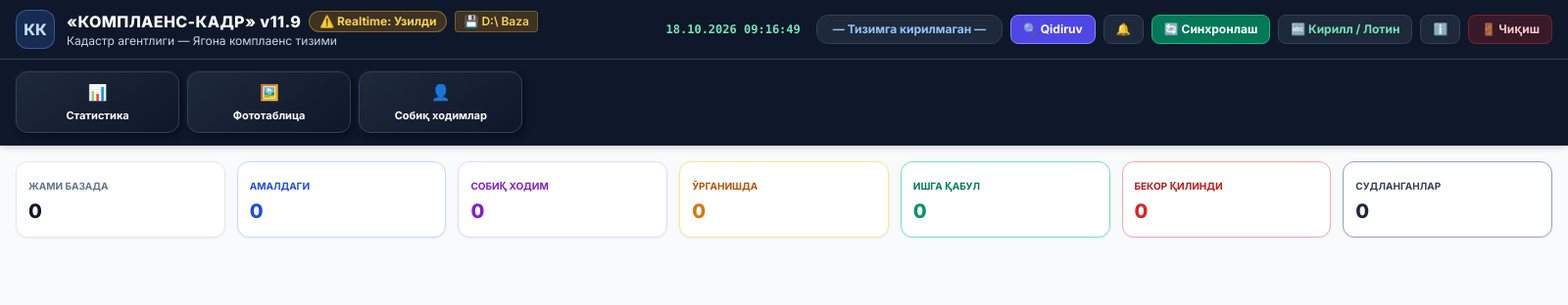
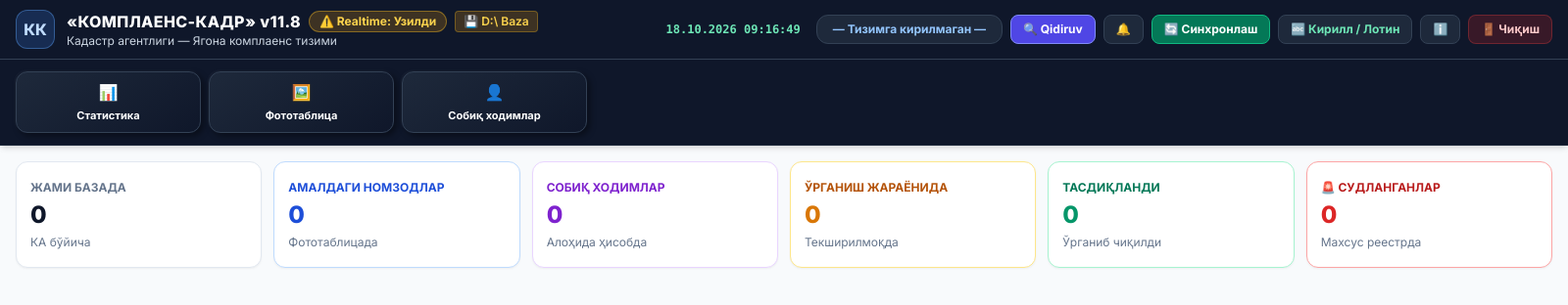
Before and after one commit to muxriddinelbegiyev2222-blip/Komplayens_Kadr, an Electron app: page index.html in a window 1600 px wide. Shown: the whole page at 98% size. Drawn offline with nearby package versions, Linux system fonts and the light colour scheme; no server answers.

Commit message:
Update index.html

```diff
--- a/index.html
+++ b/index.html
@@ -3,7 +3,7 @@
 <head>
   <meta charset="UTF-8" />
   <meta name="viewport" content="width=device-width, initial-scale=1.0" />
-  <title>«КОМПЛАЕНС-КАДР» v11.9 FINAL — Кадастр агентлиги</title>
+  <title>«КОМПЛАЕНС-КАДР» v11.8 FINAL — Кадастр агентлиги</title>
 
   <script src="https://cdn.tailwindcss.com"></script>
   <script src="https://cdn.jsdelivr.net/npm/@supabase/supabase-js@2"></script>
@@ -75,10 +75,9 @@
 
 <body class="min-h-screen flex flex-col bg-slate-50 transition-colors">
 
-  <!-- LOGIN OYNASI -->
+  <!-- LOGIN -->
   <div id="loginOverlay" class="fixed inset-0 z-[100] bg-slate-900/80 flex items-center justify-center p-4 hidden">
     <div class="bg-white rounded-2xl shadow-2xl border border-slate-200 max-w-lg w-full overflow-hidden">
-
       <div class="bg-gradient-to-r from-blue-900 via-blue-800 to-blue-900 px-6 py-5 text-white border-b border-blue-500/30 flex items-center justify-between">
         <div class="flex items-center gap-3.5">
           <div class="w-12 h-12 rounded-xl bg-white/10 border border-white/30 flex items-center justify-center font-extrabold text-xl text-white">
@@ -86,7 +85,7 @@
           </div>
           <div>
             <span class="text-xs uppercase tracking-widest text-blue-200 font-bold block">Кадастр агентлиги</span>
-            <h2 class="text-xl font-extrabold tracking-tight">«КОМПЛАЕНС-КАДР» v11.9</h2>
+            <h2 class="text-xl font-extrabold tracking-tight">«КОМПЛАЕНС-КАДР» v11.8</h2>
           </div>
         </div>
         <span class="text-xs bg-emerald-500/20 text-emerald-200 border border-emerald-400/30 px-2.5 py-1 rounded-full font-semibold">⚡ Realtime</span>
@@ -112,17 +111,17 @@
     </div>
   </div>
 
-  <!-- HEADER (Yuqori qism) -->
+  <!-- HEADER -->
   <header class="bg-slate-900 text-white border-b border-slate-800 sticky top-0 z-30 no-print shadow-md">
+    <div class="w-full px-4 py-2.5 flex flex-wrap items-center justify-between gap-3">
 
-    <div class="w-full px-4 py-2.5 flex flex-wrap items-center justify-between gap-3">
       <div class="flex items-center gap-3">
         <div class="w-10 h-10 rounded-xl bg-blue-500/20 border border-blue-400/40 flex items-center justify-center font-extrabold text-blue-200 text-base">
           КК
         </div>
         <div>
           <div class="flex items-center gap-2 flex-wrap">
-            <span class="font-extrabold text-base tracking-wide text-white">«КОМПЛАЕНС-КАДР» v11.9</span>
+            <span class="font-extrabold text-base tracking-wide text-white">«КОМПЛАЕНС-КАДР» v11.8</span>
             <span id="cloudSyncBadge" class="text-xs bg-slate-500/20 text-slate-300 border border-slate-400/40 px-2.5 py-0.5 rounded-full font-bold">
               <span class="realtime-dot"></span> Уланмоқда...
             </span>
@@ -176,8 +175,7 @@
         <div id="roleBannerText" class="text-sm font-semibold text-blue-300"></div>
       </div>
 
-      <div class="grid grid-cols-4 md:grid-cols-9 gap-2 w-full px-2 pb-1" id="mainNavGrid">
-
+      <div class="grid grid-cols-4 md:grid-cols-8 gap-2 w-full px-2 pb-1" id="mainNavGrid">
         <button id="tabBtnDashboard" onclick="switchTab('dashboard')" class="nav-card rounded-xl p-2 text-[11px] font-bold text-white flex flex-col items-center justify-center gap-1">
           <span class="text-base">📊</span> Статистика
         </button>
@@ -188,10 +186,6 @@
 
         <button id="tabBtnFormer" onclick="switchTab('former')" class="nav-card rounded-xl p-2 text-[11px] font-bold text-white flex flex-col items-center justify-center gap-1">
           <span class="text-base">👤</span> Собиқ ходимлар
-        </button>
-
-        <button id="tabBtnHired" onclick="switchTab('hired')" class="nav-card rounded-xl p-2 text-[11px] font-bold text-white flex flex-col items-center justify-center gap-1" style="display:none;">
-          <span class="text-base">✅</span> Ишга қабул қилинганлар
         </button>
 
         <button id="tabBtnIts" onclick="switchTab('its')" class="nav-card rounded-xl p-2 text-[11px] font-bold text-white flex flex-col items-center justify-center gap-1" style="display:none;">
@@ -213,12 +207,11 @@
         <button id="tabBtnSettings" onclick="switchTab('settings')" class="nav-card rounded-xl p-2 text-[11px] font-bold text-white flex flex-col items-center justify-center gap-1" style="display:none;">
           <span class="text-base">💾</span> Созламалар
         </button>
-
       </div>
     </div>
   </header>
 
-  <!-- NOTIFICATIONS PANEL -->
+  <!-- NOTIFICATIONS -->
   <div id="notificationPanel" class="fixed top-24 right-4 z-[80] bg-white rounded-2xl shadow-2xl border border-slate-200 w-96 max-h-[600px] overflow-hidden hidden">
     <div class="bg-blue-900 text-white px-4 py-3 flex items-center justify-between">
       <div class="flex items-center gap-2">
@@ -233,43 +226,45 @@
     </div>
     <div id="notificationList" class="overflow-y-auto max-h-[520px] p-3"></div>
   </div>
-    <!-- MAIN QISM (Barcha sahifalar) -->
+
+  <!-- MAIN -->
   <main class="w-full flex-1 px-4 py-4 space-y-4 no-print">
 
-        <!-- YANGI KPI CARDS (7 TA KARTOCHKA) -->
-    <div class="grid grid-cols-2 sm:grid-cols-4 lg:grid-cols-7 gap-3">
-      <div class="bg-white rounded-xl p-3 border border-slate-200 shadow-sm">
-        <span class="text-[10px] font-bold text-slate-500 uppercase">Жами базада</span>
-        <div class="text-xl font-extrabold text-slate-900 mt-0.5" id="kpiTotal">0</div>
+    <!-- KPI CARDS -->
+    <div class="grid grid-cols-2 sm:grid-cols-3 lg:grid-cols-6 gap-3">
+      <div class="bg-white rounded-xl p-3.5 border border-slate-200 shadow-sm">
+        <span class="text-xs font-bold text-slate-500 uppercase">Жами базада</span>
+        <div class="text-2xl font-extrabold text-slate-900 mt-0.5" id="kpiTotal">0</div>
+        <span class="text-xs text-slate-500">КА бўйича</span>
       </div>
-      <div class="bg-white rounded-xl p-3 border border-blue-200 shadow-sm">
-        <span class="text-[10px] font-bold text-blue-700 uppercase">Амалдаги</span>
-        <div class="text-xl font-extrabold text-blue-700 mt-0.5" id="kpiCurrent">0</div>
+      <div class="bg-white rounded-xl p-3.5 border border-blue-200 shadow-sm">
+        <span class="text-xs font-bold text-blue-700 uppercase">Амалдаги номзодлар</span>
+        <div class="text-2xl font-extrabold text-blue-700 mt-0.5" id="kpiCurrent">0</div>
+        <span class="text-xs text-slate-500">Фототаблицада</span>
       </div>
-      <div class="bg-white rounded-xl p-3 border border-purple-200 shadow-sm">
-        <span class="text-[10px] font-bold text-purple-700 uppercase">Собиқ ходим</span>
-        <div class="text-xl font-extrabold text-purple-700 mt-0.5" id="kpiFormer">0</div>
+      <div class="bg-white rounded-xl p-3.5 border border-purple-200 shadow-sm">
+        <span class="text-xs font-bold text-purple-700 uppercase">Собиқ ходимлар</span>
+        <div class="text-2xl font-extrabold text-purple-700 mt-0.5" id="kpiFormer">0</div>
+        <span class="text-xs text-slate-500">Алоҳида ҳисобда</span>
       </div>
-      <div class="bg-white rounded-xl p-3 border border-amber-200 shadow-sm">
-        <span class="text-[10px] font-bold text-amber-700 uppercase">Ўрганишда</span>
-        <div class="text-xl font-extrabold text-amber-600 mt-0.5" id="kpiInProcess">0</div>
+      <div class="bg-white rounded-xl p-3.5 border border-amber-200 shadow-sm">
+        <span class="text-xs font-bold text-amber-700 uppercase">Ўрганиш жараёнида</span>
+        <div class="text-2xl font-extrabold text-amber-600 mt-0.5" id="kpiInProcess">0</div>
+        <span class="text-xs text-slate-500">Текширилмоқда</span>
       </div>
-      <!-- YANGI NATIJA KARTOCHKASI -->
-      <div class="bg-white rounded-xl p-3 border border-emerald-300 shadow-sm">
-        <span class="text-[10px] font-bold text-emerald-700 uppercase">Ишга қабул</span>
-        <div class="text-xl font-extrabold text-emerald-600 mt-0.5" id="kpiHired">0</div>
+      <div class="bg-white rounded-xl p-3.5 border border-emerald-200 shadow-sm">
+        <span class="text-xs font-bold text-emerald-700 uppercase">Тасдиқланди</span>
+        <div class="text-2xl font-extrabold text-emerald-600 mt-0.5" id="kpiApproved">0</div>
+        <span class="text-xs text-slate-500">Ўрганиб чиқилди</span>
       </div>
-      <div class="bg-white rounded-xl p-3 border border-red-300 shadow-sm">
-        <span class="text-[10px] font-bold text-red-700 uppercase">Бекор қилинди</span>
-        <div class="text-xl font-extrabold text-red-600 mt-0.5" id="kpiRejected">0</div>
-      </div>
-      <div class="bg-white rounded-xl p-3 border border-slate-400 shadow-sm">
-        <span class="text-[10px] font-bold text-slate-700 uppercase">Судланганлар</span>
-        <div class="text-xl font-extrabold text-slate-800 mt-0.5" id="kpiSudlangan">0</div>
+      <div class="bg-white rounded-xl p-3.5 border border-red-300 shadow-sm">
+        <span class="text-xs font-bold text-red-700 uppercase">🚨 Судланганлар</span>
+        <div class="text-2xl font-extrabold text-red-600 mt-0.5" id="kpiSudlangan">0</div>
+        <span class="text-xs text-slate-500">Махсус реестрда</span>
       </div>
     </div>
 
-    <!-- DASHBOARD (STATISTIKA) -->
+    <!-- DASHBOARD -->
     <section id="viewDashboard" class="space-y-4 hidden">
       <div class="bg-white rounded-2xl border border-slate-200 p-5 shadow-sm">
         <div class="flex flex-wrap items-center justify-between gap-3 mb-4">
@@ -297,7 +292,7 @@
                 <th style="background:#dbeafe !important;">🔷 Тизим ташкилотлари</th>
                 <th style="background:#f3e8ff !important;">👤 Собиқ ходимлар</th>
                 <th>⏳ Ўрганиш жараёнида</th>
-                <th>✓ Ишга қабул қилинди</th>
+                <th>✓ Ўрганиб чиқилди</th>
                 <th style="background:#fee2e2 !important;">🚨 Судланганлар</th>
                 <th>Жами</th>
               </tr>
@@ -312,7 +307,6 @@
     <section id="viewFototablitsa" class="space-y-4 hidden">
       <div class="grid grid-cols-1 lg:grid-cols-12 gap-4">
 
-        <!-- YANGI NOMZOD QO'SHISH FORMASI -->
         <div id="addCandidatePanel" class="lg:col-span-4 bg-white rounded-2xl border border-slate-200 p-4 shadow-sm h-fit">
           <div class="border-b border-slate-200 pb-3 mb-3">
             <span class="text-xs font-extrabold uppercase px-2 py-0.5 rounded bg-blue-100 text-blue-900">Янги сўров киритиш</span>
@@ -434,20 +428,16 @@
           </form>
         </div>
 
-        <!-- FOTOTABLITSA JADVALI -->
         <div id="fototablitsaContainer" class="lg:col-span-8 bg-white rounded-2xl border border-slate-200 p-5 shadow-sm">
-                    <div class="flex flex-wrap gap-2 mb-4">
-            <button id="subtabNew" onclick="switchSubTab('new')" class="subtab-card flex-1 min-w-[130px] p-2 rounded-xl text-xs font-bold text-slate-700 flex items-center justify-center gap-1">
-              🆕 Янги келганлар <span id="subtabNewCount" class="px-1.5 py-0.5 rounded-full bg-blue-600 text-white text-[10px]">0</span>
+          <div class="flex flex-wrap gap-2 mb-4">
+            <button id="subtabNew" onclick="switchSubTab('new')" class="subtab-card flex-1 min-w-[150px] p-2.5 rounded-xl text-sm font-bold text-slate-700">
+              🆕 Янги келганлар <span id="subtabNewCount" class="ml-2 px-2 py-0.5 rounded-full bg-blue-600 text-white text-[10px]">0</span>
             </button>
-            <button id="subtabInProcess" onclick="switchSubTab('in_process')" class="subtab-card flex-1 min-w-[130px] p-2 rounded-xl text-xs font-bold text-slate-700 flex items-center justify-center gap-1">
-              ⏳ Комплаенсда <span id="subtabInProcessCount" class="px-1.5 py-0.5 rounded-full bg-amber-600 text-white text-[10px]">0</span>
+            <button id="subtabInProcess" onclick="switchSubTab('in_process')" class="subtab-card flex-1 min-w-[150px] p-2.5 rounded-xl text-sm font-bold text-slate-700">
+              ⏳ Тасдиқлаш жараёнида <span id="subtabInProcessCount" class="ml-2 px-2 py-0.5 rounded-full bg-amber-600 text-white text-[10px]">0</span>
             </button>
-            <button id="subtabApproved" onclick="switchSubTab('approved')" class="subtab-card flex-1 min-w-[130px] p-2 rounded-xl text-xs font-bold text-slate-700 flex items-center justify-center gap-1">
-              ✅ Ишга қабул <span id="subtabApprovedCount" class="px-1.5 py-0.5 rounded-full bg-emerald-600 text-white text-[10px]">0</span>
-            </button>
-            <button id="subtabRejected" onclick="switchSubTab('rejected')" class="subtab-card flex-1 min-w-[130px] p-2 rounded-xl text-xs font-bold text-slate-700 flex items-center justify-center gap-1">
-              ❌ Бекор қилинди <span id="subtabRejectedCount" class="px-1.5 py-0.5 rounded-full bg-red-600 text-white text-[10px]">0</span>
+            <button id="subtabApproved" onclick="switchSubTab('approved')" class="subtab-card flex-1 min-w-[150px] p-2.5 rounded-xl text-sm font-bold text-slate-700">
+              ✅ Ўрганиб чиқилди <span id="subtabApprovedCount" class="ml-2 px-2 py-0.5 rounded-full bg-emerald-600 text-white text-[10px]">0</span>
             </button>
           </div>
 
@@ -500,37 +490,7 @@
       </div>
     </section>
 
-    <!-- HIRED (ISHGA QABUL QILINGANLAR) -->
-    <section id="viewHired" class="space-y-4 hidden">
-      <div class="bg-white rounded-2xl border border-emerald-300 p-5 shadow-sm">
-        <div class="flex flex-wrap items-center justify-between gap-3 pb-4 mb-4 border-b border-emerald-200">
-          <div>
-            <span class="text-xs font-extrabold uppercase px-2.5 py-0.5 rounded bg-emerald-100 text-emerald-900">Якуний қарор</span>
-            <h2 class="text-lg font-extrabold mt-1">✅ Ишга қабул қилинган ходимлар рўйхати</h2>
-          </div>
-          <div class="flex flex-wrap items-center gap-2">
-            <button onclick="exportHiredExcel()" class="px-4 py-2 rounded-xl bg-emerald-700 hover:bg-emerald-800 text-white text-xs font-bold shadow cursor-pointer">📥 Excel (.xls)</button>
-          </div>
-        </div>
-        <div class="overflow-x-auto">
-          <table class="official-table">
-            <thead>
-              <tr>
-                <th style="width:5%;">Т/р</th>
-                <th style="width:15%;">Расм</th>
-                <th style="width:30%;">Ф.И.Ш., ПИНФЛ</th>
-                <th style="width:25%;">Лавозими</th>
-                <th style="width:25%;">Ишга қабул қилинган сана</th>
-              </tr>
-            </thead>
-            <tbody id="hiredTableBody"></tbody>
-          </table>
-          <div id="hiredPagination" class="flex justify-center gap-2 mt-4"></div>
-        </div>
-      </div>
-    </section>
-
-    <!-- FORMER (SOBIQ XODIMLAR) -->
+    <!-- FORMER -->
     <section id="viewFormer" class="space-y-4 hidden">
       <div class="bg-white rounded-2xl border border-purple-300 p-5 shadow-sm">
         <div class="flex flex-wrap items-center justify-between gap-3 pb-4 mb-4 border-b border-slate-200">
@@ -564,7 +524,7 @@
       </div>
     </section>
 
-    <!-- ITS (SUDLANGANLIK TEKSHIRUVI) -->
+    <!-- ITS -->
     <section id="viewIts" class="space-y-4 hidden">
       <div class="bg-white rounded-2xl border border-slate-200 p-5 shadow-sm">
         <div class="flex flex-wrap items-center justify-between gap-3 pb-4 mb-4 border-b border-slate-200">
@@ -606,7 +566,7 @@
       </div>
     </section>
 
-    <!-- NEGATIVE (SUDLANGANLAR) -->
+    <!-- NEGATIVE -->
     <section id="viewNegative" class="space-y-4 hidden">
       <div class="bg-white rounded-2xl border-2 border-red-300 p-5 shadow-sm">
         <div class="flex flex-wrap items-center justify-between gap-3 pb-4 mb-4 border-b border-red-200">
@@ -639,7 +599,7 @@
       </div>
     </section>
 
-    <!-- DATABASE (YAGONA BAZA) -->
+    <!-- DATABASE -->
     <section id="viewDatabase" class="space-y-4 hidden">
       <div class="bg-white rounded-2xl border border-slate-200 p-5 shadow-sm">
         <div class="flex flex-wrap items-center justify-between gap-3 pb-4 mb-4 border-b border-slate-200">
@@ -701,7 +661,7 @@
             <label class="block text-xs font-bold mb-1">5. Ҳолати</label>
             <select id="dbStatusFilter" onchange="renderAll()" class="w-full px-2.5 py-2 rounded-lg border border-slate-300 text-xs font-bold bg-white text-slate-900">
               <option value="ALL">Барчаси</option>
-              <option value="approved">✓ Ишга қабул қилинди</option>
+              <option value="approved">✓ Ўрганиб чиқилди</option>
               <option value="in_process">⏳ Ўрганиш жараёнида</option>
             </select>
           </div>
@@ -731,7 +691,7 @@
       </div>
     </section>
 
-    <!-- AUDIT (AUDIT LOG) -->
+    <!-- AUDIT -->
     <section id="viewAudit" class="space-y-4 hidden">
       <div class="bg-white rounded-2xl border border-indigo-300 p-5 shadow-sm">
         <div class="flex flex-wrap items-center justify-between gap-3 pb-4 mb-4 border-b border-indigo-200">
@@ -764,10 +724,9 @@
       </div>
     </section>
 
-    <!-- SETTINGS (SOZLAMALAR) -->
+    <!-- SETTINGS -->
     <section id="viewSettings" class="space-y-4 hidden">
       <div class="grid grid-cols-1 lg:grid-cols-12 gap-4">
-
         <div class="lg:col-span-6 bg-white rounded-2xl border-2 border-emerald-400 p-5 shadow-sm space-y-4">
           <div class="flex items-center justify-between">
             <span class="text-xs font-extrabold uppercase px-2.5 py-1 rounded bg-emerald-100 text-emerald-900">🌐 Realtime + D:\ Диск</span>
@@ -861,7 +820,6 @@
     </section>
   </main>
 
-  <!-- MODALLAR -->
   <!-- EDITOR MODAL -->
   <div id="editorModal" class="fixed inset-0 z-[60] bg-slate-900/80 flex items-center justify-center p-4 hidden no-print">
     <div class="bg-white rounded-2xl shadow-2xl border border-slate-300 max-w-4xl w-full max-h-[94vh] flex flex-col overflow-hidden text-slate-900">
@@ -1038,7 +996,6 @@
   <!-- DOC MODAL (Asosiy Hujjat Oynasi) -->
   <div id="docModal" class="fixed inset-0 z-[80] bg-slate-900/85 overflow-y-auto p-4 md:p-8 hidden">
     <div class="max-w-[210mm] mx-auto relative">
-
       <div class="bg-blue-900 text-white rounded-2xl px-5 py-3.5 mb-4 flex flex-wrap items-center justify-between gap-3 border border-blue-700 shadow-xl no-print">
         <div class="flex items-center gap-3">
           <span id="docModalStatusBadge" class="px-3 py-1 rounded-full text-xs font-extrabold uppercase bg-emerald-500/20 text-emerald-300 border border-emerald-400/30">...</span>
@@ -1092,7 +1049,7 @@
   <!-- HIDDEN FILE INPUTS -->
   <input type="file" id="restoreFileInput" accept=".json" onchange="restoreBackupJson(event)" hidden />
 
-  <!-- JS MODULES (Yo'llar src/ ga o'zgartirilgan) -->
+  <!-- JS MODULES -->
   <script src="src/js/01-config.js"></script>
   <script src="src/js/02-crypto.js"></script>
   <script src="src/js/03-audit.js"></script>
```
